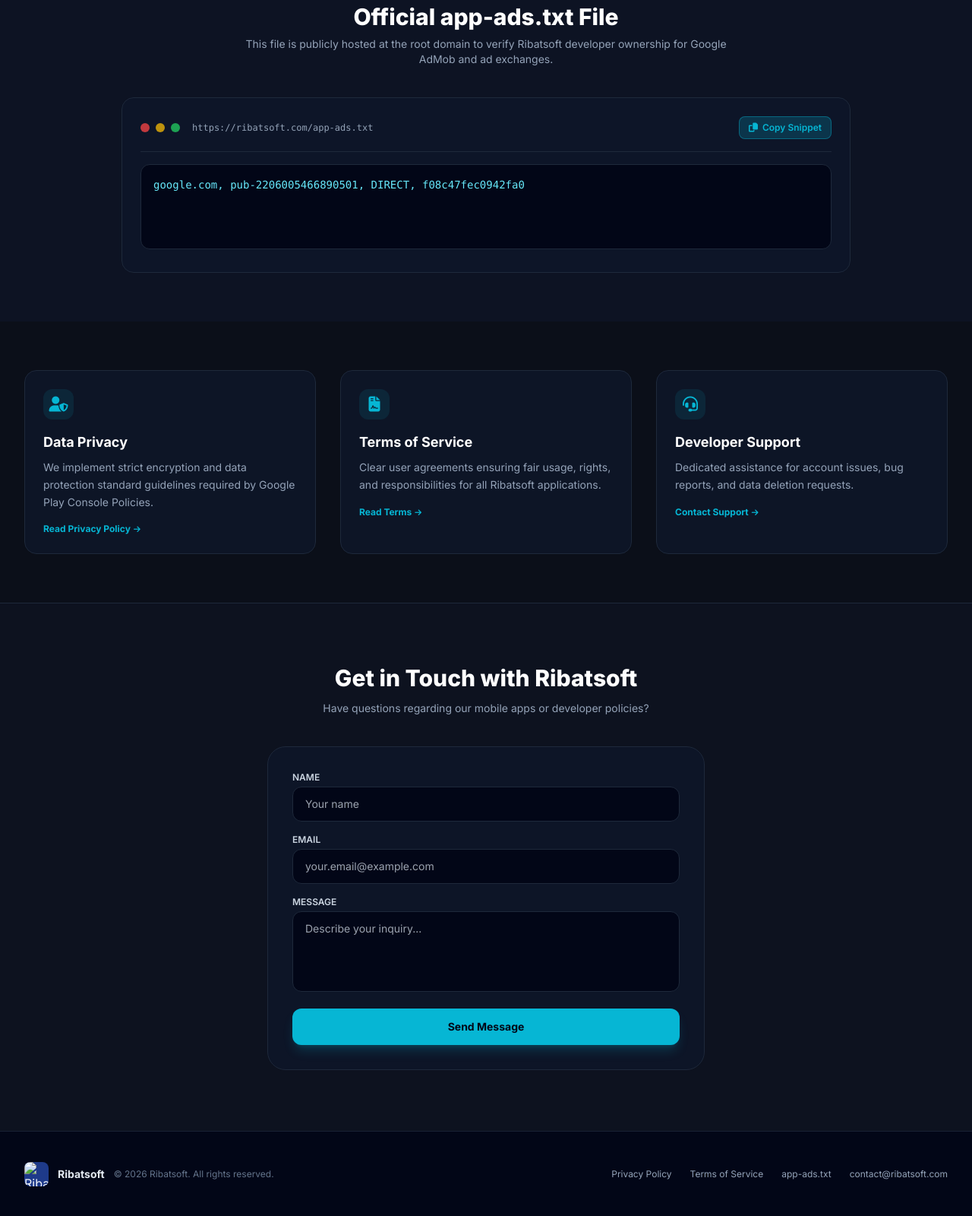
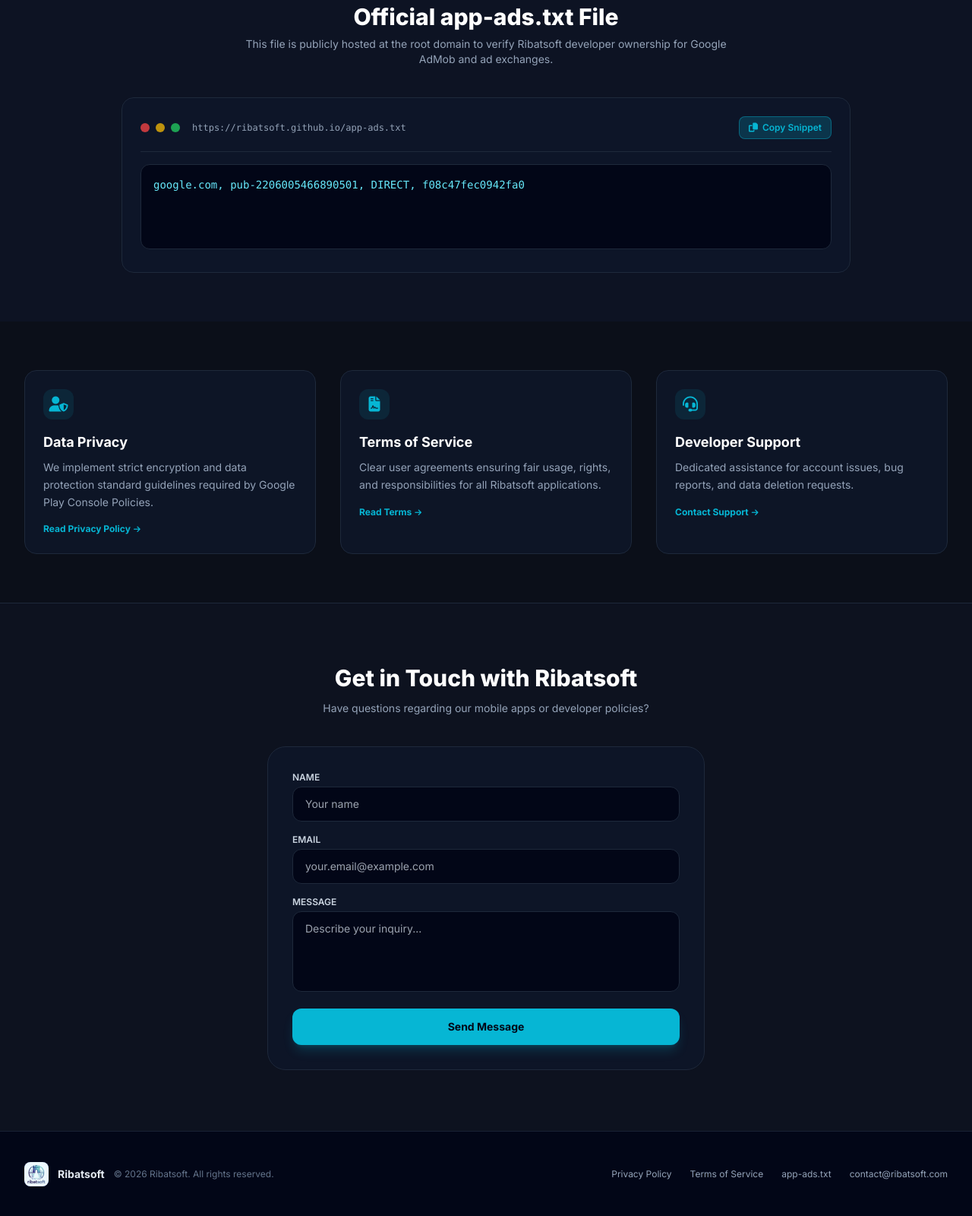
Before and after one commit to ribatSoft/ribatSoft.github.io, a plain HTML site: page index.html in a window 1280 px wide. Shown: the part 3104-4704 px from the top of the page at 76% size. Drawn offline with nearby package versions, Linux system fonts and the light colour scheme.

Commit message:
update icons & app-ads.txt

```diff
--- a/index.html
+++ b/index.html
@@ -418,7 +418,7 @@
                             <span class="w-3 h-3 rounded-full bg-red-500/80"></span>
                             <span class="w-3 h-3 rounded-full bg-yellow-500/80"></span>
                             <span class="w-3 h-3 rounded-full bg-green-500/80"></span>
-                            <span class="text-xs text-slate-400 font-mono ml-2">https://ribatsoft.com/app-ads.txt</span>
+                            <span class="text-xs text-slate-400 font-mono ml-2">https://ribatsoft.github.io/app-ads.txt</span>
                         </div>
                         <button onclick="copyAdsTxt()" class="px-3 py-1.5 rounded-lg bg-ribat-500/20 hover:bg-ribat-500/30 text-ribat-500 text-xs font-semibold transition-all border border-ribat-500/40 flex items-center gap-1.5">
                             <i class="fa-solid fa-copy"></i> <span id="copy-btn-text" data-i18n="copy_code">Copy Snippet</span>
@@ -513,7 +513,7 @@
         <div class="max-w-7xl mx-auto px-4 sm:px-6 lg:px-8 flex flex-col md:flex-row items-center justify-between gap-6">
             <div class="flex items-center gap-3">
                 <div class="w-8 h-8 rounded-lg bg-ribat-800 flex items-center justify-center overflow-hidden">
-                    <img src="Gemini_Generated_Image_v9c1nsv9c1nsv9c1.jpg" alt="Ribatsoft Icon" class="w-full h-full object-cover">
+                    <img src="iconDev.jpg" alt="Ribatsoft Icon" class="w-full h-full object-cover">
                 </div>
                 <span class="text-sm font-bold text-slate-200">Ribatsoft</span>
                 <span class="text-xs text-slate-500">© 2026 Ribatsoft. All rights reserved.</span>
```
